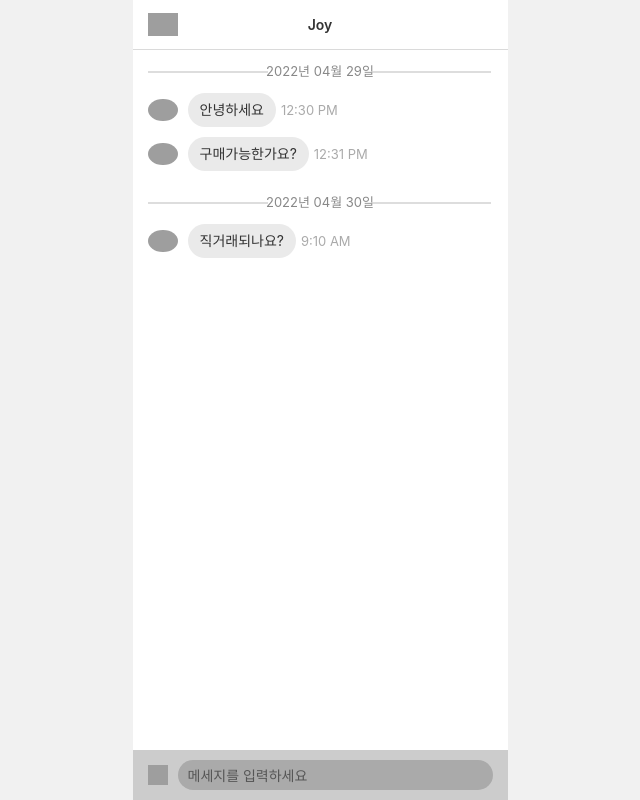
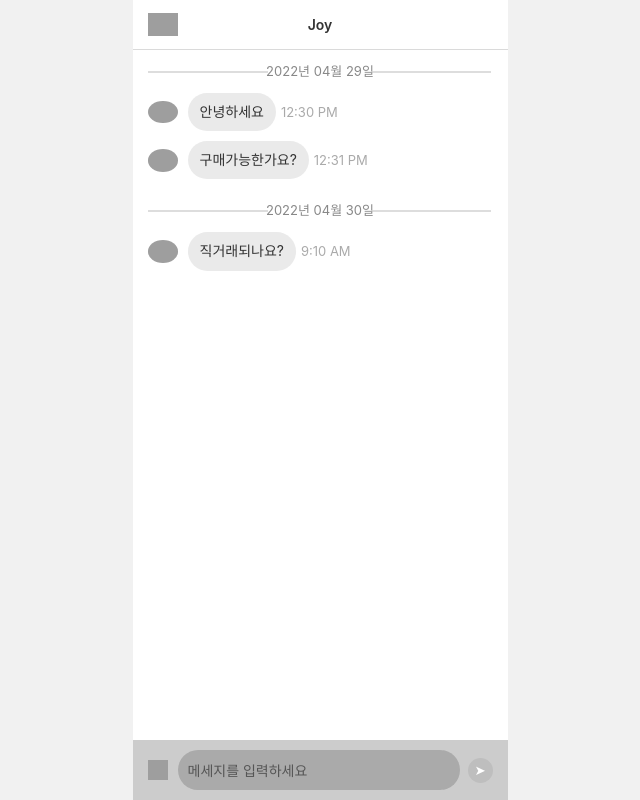
Before and after one commit to rachel490/Kicks, a React (Create React App) app: page /chat/1 in a window 1280 px wide. Shown: the whole page, without its empty margins (320-960 px from the left). Built offline with nearby package versions, Linux system fonts and the light colour scheme; grey boxes are pictures that could not be loaded.

Commit message:
✨ 채팅 입력 시 textarea 높이 조절 및 줄바꿈

```diff
--- a/src/components/Chat/MessageBox/MessageBox.tsx
+++ b/src/components/Chat/MessageBox/MessageBox.tsx
@@ -1,5 +1,5 @@
 import { IChat } from 'data/types';
-import React, { useState } from 'react';
+import React, { useRef, useState } from 'react';
 import * as S from './styles';
 
 interface Props {
@@ -8,6 +8,8 @@ interface Props {
 
 export const MessageBox = ({ sendMessage }: Props) => {
   const [input, setInput] = useState('');
+  const textAreaRef = useRef<HTMLTextAreaElement>(null);
+  const INPUT_HEIGHT = '30px';
 
   const handleSubmit = (
     e:
@@ -20,18 +22,29 @@ export const MessageBox = ({ sendMessage }: Props) => {
       content: input,
       send_at: new Date()
     });
-    console.log(input);
     setInput('');
   };
 
   const handleChange = (e: React.ChangeEvent<HTMLTextAreaElement>) => {
     setInput(e.target.value);
+    if (textAreaRef.current) {
+      if (
+        Number(textAreaRef.current.style.height.replace(/[^0-9]/g, '')) <= 80
+      ) {
+        textAreaRef.current.style.height = INPUT_HEIGHT;
+        textAreaRef.current.style.height =
+          textAreaRef.current.scrollHeight + 'px';
+      }
+    }
   };
 
   const handleEnter = (e: React.KeyboardEvent<HTMLTextAreaElement>) => {
     if (e.key === 'Enter') {
       if (!e.shiftKey) {
         handleSubmit(e);
+        if (textAreaRef.current) {
+          textAreaRef.current.style.height = INPUT_HEIGHT;
+        }
       }
     }
   };
@@ -43,13 +56,16 @@ export const MessageBox = ({ sendMessage }: Props) => {
         alt="add"
       />
       <S.Form onSubmit={handleSubmit}>
-        <S.ChatTextArea
-          value={input}
-          onChange={handleChange}
-          onKeyDown={handleEnter}
-          placeholder="메세지를 입력하세요"
-        />
-        {input && <S.SendButton>➤</S.SendButton>}
+        <S.InputContainer>
+          <textarea
+            value={input}
+            onChange={handleChange}
+            onKeyDown={handleEnter}
+            ref={textAreaRef}
+            placeholder="메세지를 입력하세요"
+          />
+        </S.InputContainer>
+        <S.SendButton className={input ? 'active' : ''}>➤</S.SendButton>
       </S.Form>
     </S.MessageBoxContainer>
   );
--- a/src/components/Chat/MessageBox/styles.ts
+++ b/src/components/Chat/MessageBox/styles.ts
@@ -13,39 +13,66 @@ export const MessageBoxContainer = styled.div`
 `;
 
 export const Form = styled.form`
-  position: relative;
+  display: flex;
+  align-items: center;
   width: 100%;
   margin-left: 10px;
 `;
 
-export const ChatTextArea = styled.textarea`
+export const InputContainer = styled.div`
+  flex: 1;
+  border-radius: 20px;
+  padding: 5px 10px;
+  background: #aaa;
+  height: auto;
+
+  textarea {
     display: block;
     width: 100%;
+    height: 30px;
     font-size: 14px;
-  height: 30px;
+    padding: 5px 0;
     border: none;
+    background: #aaa;
     font-family: inherit;
     resize: none;
-  background: #aaa;
-  border-radius: 20px;
-  padding: 5px 10px;
-  overflow: hidden;
+    white-space: pre-wrap;
+    overflow-y: scroll;
     &::placeholder {
       color: #555;
     }
     &:focus {
       outline: none;
     }
+
+    /* Scrollbar Styling */
+    ::-webkit-scrollbar {
+      width: 4px;
+    }
+
+    ::-webkit-scrollbar-track {
+      background-color: transparent;
+      -webkit-border-radius: 4px;
+      border-radius: 4px;
+    }
+
+    ::-webkit-scrollbar-thumb {
+      -webkit-border-radius: 4px;
+      border-radius: 4px;
+      background: #777;
+    }
+  }
 `;
 
 export const SendButton = styled.button`
-  position: absolute;
-  right: 5px;
-  top: 50%;
-  transform: translateY(-50%);
   width: 25px;
   height: 25px;
+  margin-left: 8px;
   border-radius: 50%;
   color: #fff;
+  background-color: ${({ theme }) => theme.color.nav_active_bg};
+
+  &.active {
     background-color: ${({ theme }) => theme.color.main};
+  }
 `;
--- a/src/components/Chat/MessageItem/styles.ts
+++ b/src/components/Chat/MessageItem/styles.ts
@@ -22,6 +22,8 @@ export const MessageItemContainer = styled.li`
     background-color: ${({ theme }) => theme.color.msg_bg};
     border-radius: 20px;
     margin-right: 5px;
+    white-space: pre-wrap;
+    line-height: 1.3;
   }
   span {
     font-size: 13px;
```
Lines whose indentation alone changed are shown as unchanged.
